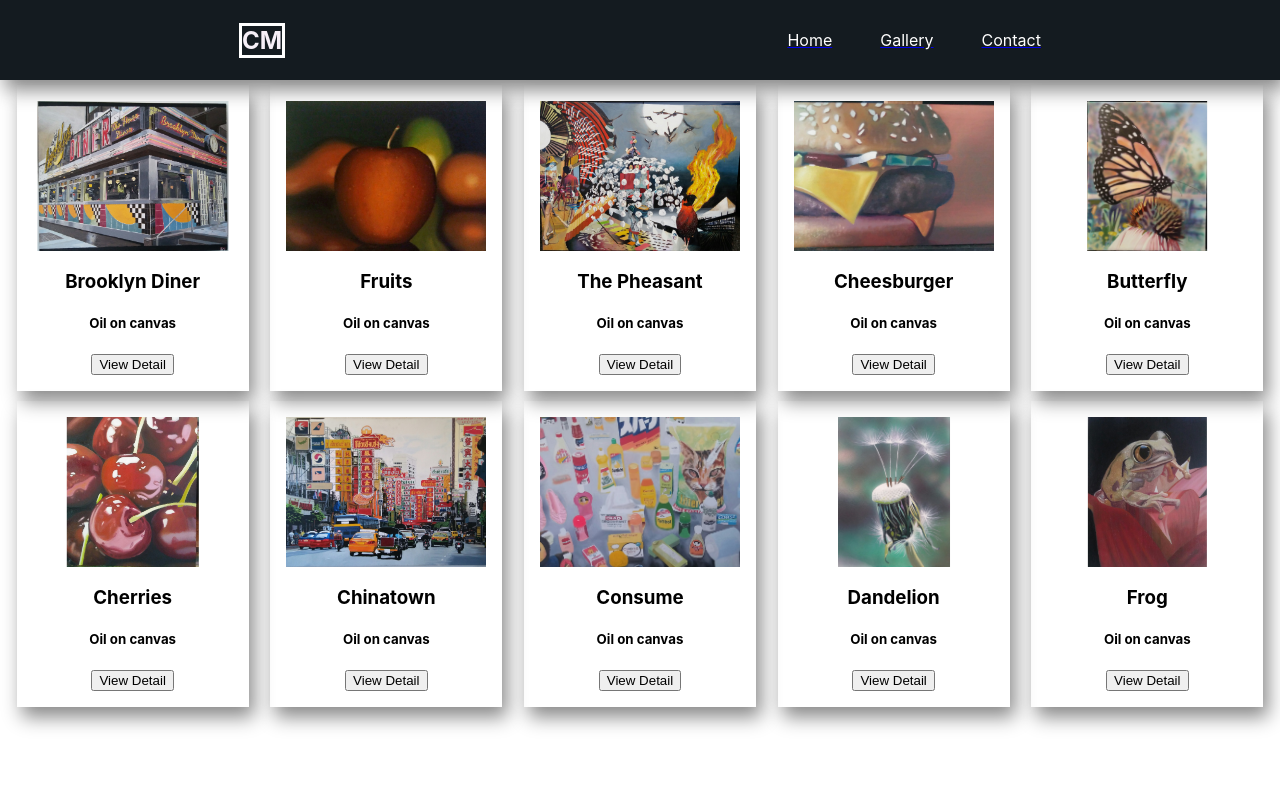
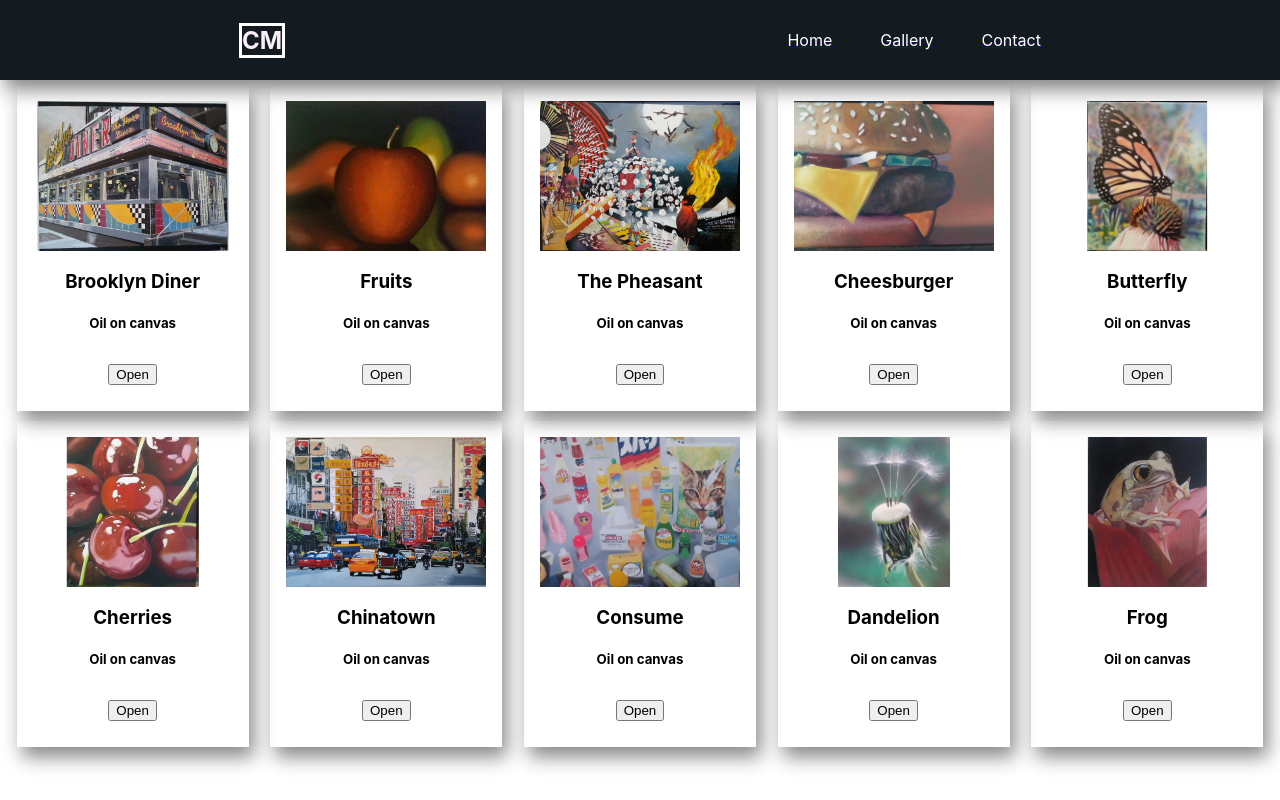
Before and after one commit to Coffey-May/art_site, a React (Create React App) app: page /gallery in a window 1280 px wide. Built offline with nearby package versions, Linux system fonts and the light colour scheme.

Commit message:
modal fully functional

```diff
--- a/public/index.html
+++ b/public/index.html
@@ -1,43 +1,23 @@
 <!DOCTYPE html>
 <html lang="en">
+
 <head>
   <meta charset="utf-8" />
   <link rel="icon" href="%PUBLIC_URL%/favicon.ico" />
   <meta name="viewport" content="width=device-width, initial-scale=1" />
   <meta name="theme-color" content="#000000" />
-    <meta
-      name="description"
-      content="Web site created using create-react-app"
-    />
+  <meta name="description" content="Web site created using create-react-app" />
   <link rel="apple-touch-icon" href="%PUBLIC_URL%/logo192.png" />
-    <!--
-      manifest.json provides metadata used when your web app is installed on a
-      user's mobile device or desktop. See https://developers.google.com/web/fundamentals/web-app-manifest/
-    -->
+
   <link rel="manifest" href="%PUBLIC_URL%/manifest.json" />
-    <!--
-      Notice the use of %PUBLIC_URL% in the tags above.
-      It will be replaced with the URL of the `public` folder during the build.
-      Only files inside the `public` folder can be referenced from the HTML.
 
-      Unlike "/favicon.ico" or "favicon.ico", "%PUBLIC_URL%/favicon.ico" will
-      work correctly both with client-side routing and a non-root public URL.
-      Learn how to configure a non-root public URL by running `npm run build`.
-    -->
-    <title>React App</title>
+  <title>Coffey May Art</title>
 </head>
+
 <body>
   <noscript>You need to enable JavaScript to run this app.</noscript>
   <div id="root"></div>
-    <!--
-      This HTML file is a template.
-      If you open it directly in the browser, you will see an empty page.
+  <div id="portal"></div>
+</body>
 
-      You can add webfonts, meta tags, or analytics to this file.
-      The build step will place the bundled scripts into the <body> tag.
-
-      To begin the development, run `npm start` or `yarn start`.
-      To create a production bundle, use `npm run build` or `yarn build`.
-    -->
-  </body>
 </html>
--- a/src/App.css
+++ b/src/App.css
@@ -89,6 +89,3 @@ li{
   font-size: xx-large;
 
 }
-.back-drop{
-
-}
--- a/src/components/Painting.js
+++ b/src/components/Painting.js
@@ -1,17 +1,28 @@
 import React, { useState } from "react";
-import PaintingDetail from "./PaintingDetail"
+import PaintingModal from "./PaintingModal";
+// import PaintingDetail from "./PaintingDetail"
+
+const BUTTON_WRAPPER_STYLES = {
+    position: 'relative',
+    zIndex: 2,
+    padding: '10px'
+}
+
+const OTHER_CONTENT_STYLES = {
+    positiion: 'relative',
+    zIndex: 1
+}
+
+function Painting({ title, medium, image }) {
+
+    const [isOpen, setIsOpen] = useState(false)
+    return (
+
+        <>
 
 
-
-function Painting({ title, medium, image }) {
-    const [show, setShow] = useState(false)
-
-    const closeModalHandler = () => setShow(false)
-
-    return (
-        <>
-            {show ? <PaintingDetail medium={medium} image={image} title={title} show={show} closeModalHandler={closeModalHandler} /> : null
-            }
+            {/* {show ? <PaintingDetail medium={medium} image={image} title={title} show={show} closeModalHandler={closeModalHandler} /> : null
+            } */}
             <div className="painting">
                 <div className="thumbnail">
                     <img alt="oil painting" src={image} />
@@ -23,13 +34,26 @@ function Painting({ title, medium, image }) {
                     {medium}
 
                 </h5>
+                <div style={BUTTON_WRAPPER_STYLES}>
+                    <button onClick={() => setIsOpen(true)}>
+                        Open
+                </button>
+                </div>
+                <PaintingModal open={isOpen} onClose={() => setIsOpen(false)}>
 
-                <button
-                    onClick={() => setShow(true)}
-                    id="detail-btn">
-                    View Detail
-                </button>
-                {/* <PaintingDetail title={title} show={show} closeModalHandler={closeModalHandler} /> */}
+                    <h3>
+                        {title}
+                    </h3>
+                    <h5>
+                        {medium}
+
+                    </h5>
+                    <div className="thumbnail">
+                        <img alt="oil painting" src={image} />
+                    </div>
+                </PaintingModal>
+
+
             </div>
 
         </>
--- a/src/components/PaintingDetail.js
+++ b/src/components/PaintingDetail.js
@@ -5,7 +5,7 @@ function PaintingDetail({ show, closeModalHandler, title, image, medium }) {
     return (
         <div className="modal-wrapper"
             style={{
-                opacity: show ? "1" : "0",
+                opacity: show ? "1" : "0"
 
             }}>
             <div className="modal-header">
@@ -15,7 +15,9 @@ function PaintingDetail({ show, closeModalHandler, title, image, medium }) {
             </div>
             <div className="modal-content">
                 <div className="modal-body">
+
                     <img alt="oil painting" src={image} />
+
                     <p>{medium}</p>
                 </div>
                 <div className="modal-footer"></div>
--- /dev/null
+++ b/src/components/PaintingModal.js
@@ -0,0 +1,38 @@
+import React from 'react'
+import ReactDom from 'react-dom'
+
+const MODAL_STYLES = {
+    position: 'fixed',
+    top: '50%',
+    left: '50%',
+    transform: 'translate(-50%,-50%)',
+    padding: '50px',
+    backgroundColor: '#FFF',
+    zIndex: 1000
+}
+
+const OVERLAY_STYLE = {
+    position: 'fixed',
+    top: 0,
+    left: 0,
+    right: 0,
+    bottom: 0,
+    backgroundColor: 'rgba(0,0,0,.7)',
+    zIndex: 1000
+}
+
+
+const PaintingModal = ({ open, children, onClose }) => {
+    if (!open) return null
+    return ReactDom.createPortal(
+        <>
+            <div style={OVERLAY_STYLE} />
+            <div style={MODAL_STYLES}>
+                <button onClick={onClose} >Close Modal</button>
+                {children}
+            </div>
+        </>,
+        document.getElementById('portal')
+    )
+}
+export default PaintingModal
```
Lines whose indentation alone changed are shown as unchanged.
